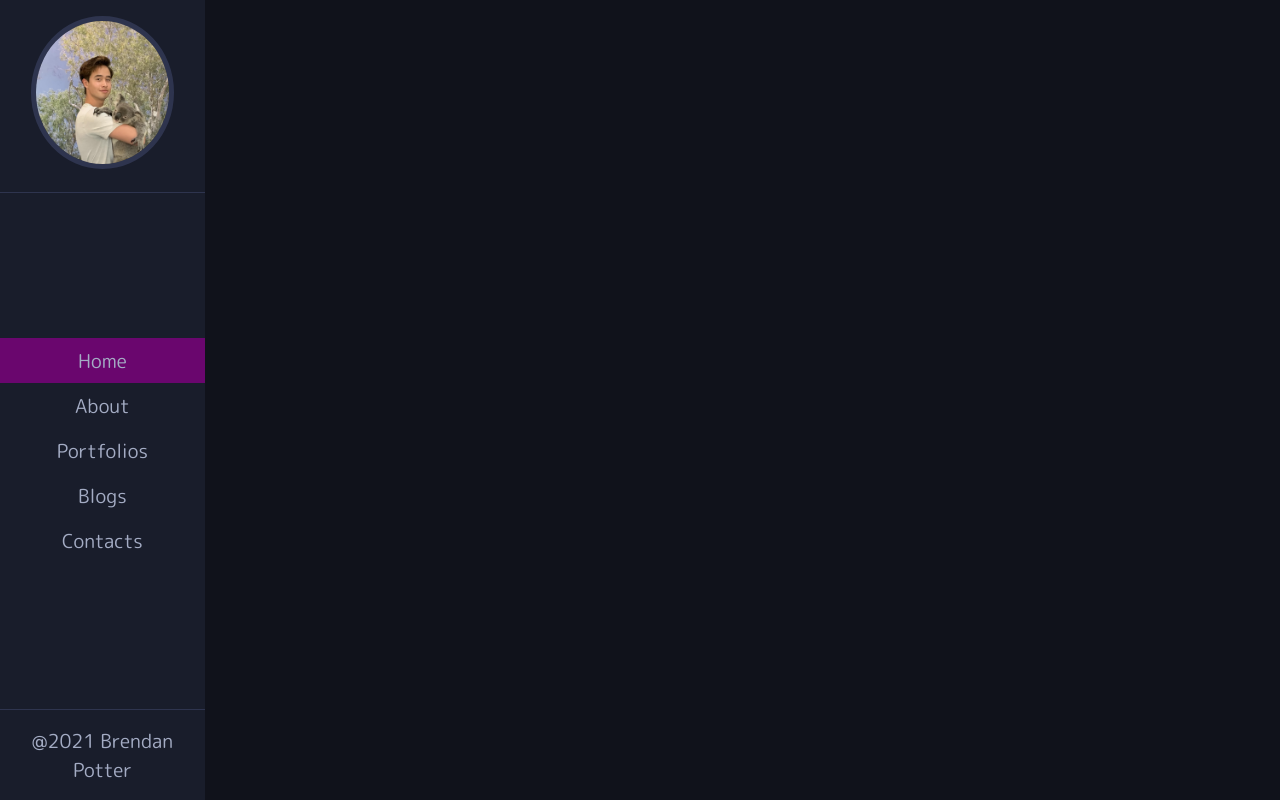
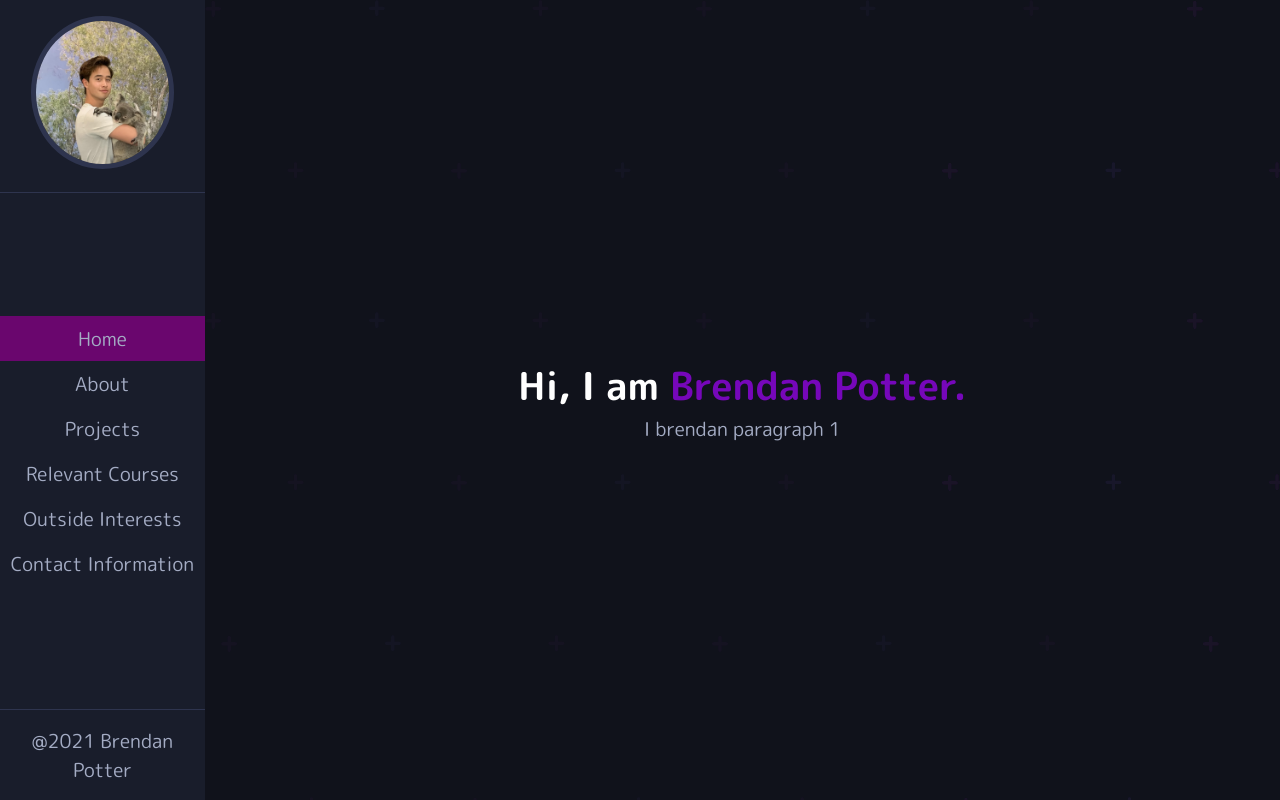
Before and after one commit to brendanpotter00/PersonalWebsite2, a React (Create React App) app in the folder personal-website2/: page / in a window 1280 px wide. Built offline with nearby package versions, Linux system fonts and the light colour scheme.

Commit message:
more progress with the home page

```diff
--- a/personal-website2/src/App.js
+++ b/personal-website2/src/App.js
@@ -1,7 +1,7 @@
 import React from 'react'
 import './App.scss';
 import NavBar from './Components/NavBar.js';
-
+import HomePage from './Pages/HomePage';
 
 function App() {
   return (
@@ -10,9 +10,11 @@ function App() {
         <NavBar />
       </div>
 
-      <div className="main-content"></div>
-
-
+      <div className="main-content">
+        <div className="content">
+          <HomePage />
+        </div>
+      </div>
     </div>
   )
 }
--- a/personal-website2/src/App.scss
+++ b/personal-website2/src/App.scss
@@ -1,5 +1,6 @@
 @import './styles/layout';
 @import './styles/navbar';
+@import './styles/typography';
 
 *{
     padding: 0;
--- a/personal-website2/src/Components/NavBar.js
+++ b/personal-website2/src/Components/NavBar.js
@@ -24,18 +24,23 @@ function NavBar() {
                         </NavLink>
                     </li>
                     <li className="nav-item">
-                        <NavLink to="/portfolios" exact activeClassName="active">
-                            Portfolios
+                        <NavLink to="/projects" exact activeClassName="active">
+                            Projects
                         </NavLink>
                     </li>
                     <li className="nav-item">
-                        <NavLink to="/blogs" exact activeClassName="active">
-                            Blogs
+                        <NavLink to="/courses" exact activeClassName="active">
+                            Relevant Courses
+                        </NavLink>
+                    </li>
+                    <li className="nav-item">
+                        <NavLink to="/interests" exact activeClassName="active">
+                            Outside Interests
                         </NavLink>
                     </li>
                     <li className="nav-item">
                         <NavLink to="/contacts" exact activeClassName="active">
-                            Contacts
+                            Contact Information
                         </NavLink>
                     </li>
                 </ul>
--- a/personal-website2/src/Pages/HomePage.js
+++ b/personal-website2/src/Pages/HomePage.js
@@ -2,8 +2,21 @@ import React from 'react'
 
 function HomePage() {
     return (
-        <div>
-            <h1>HomePage</h1>
+        <div className="HomePage">
+            <div className="hero">
+                <header className="hero">
+                    <h1 className="hero-text">
+                        Hi, I am
+                        <span> Brendan Potter.</span>
+                    </h1>
+                    <p className="h-sub-text">I
+                        brendan paragraph 1
+                    </p>
+                    <div className="icons">
+
+                    </div>
+                </header>
+            </div>
         </div>
     )
 }
--- a/personal-website2/src/styles/_layout.scss
+++ b/personal-website2/src/styles/_layout.scss
@@ -12,5 +12,8 @@
         margin-left: 16%;
         background-color: #10121B;
         min-height: 100vh;
+        background-image: url(../img/dots.svg);
+        display: grid;
+        position: relative;
     }
 }
--- a/personal-website2/src/styles/_navbar.scss
+++ b/personal-website2/src/styles/_navbar.scss
@@ -7,6 +7,7 @@
         justify-content: space-between;
         align-items: center;
 
+        //profile picture styling
         .profile{
             width: 100%;
             text-align: center;
@@ -35,6 +36,7 @@
                     display: block;
                     padding: .5rem 0;
                     position: relative;
+                    //animations
                     &::before{
                         content: "";
                         position: absolute;
--- /dev/null
+++ b/personal-website2/src/styles/typography.scss
@@ -0,0 +1,26 @@
+
+
+.HomePage {
+    position: absolute;
+    top: 50%;
+    left: 50%;
+    transform: translate(-50%, -50%);
+    width: 80%;
+
+}
+
+
+.hero-text {
+    color: white;
+    text-align: center;
+    span {
+
+        color: #a303ffb2;
+
+    }
+}
+
+.h-sub-text {
+
+    text-align: center;
+}
```
Also changed, not shown: personal-website2/src/Components/allCourses.js (added), personal-website2/src/Pages/CoursePage.js (added), personal-website2/src/styles/_courses.scss (added).
